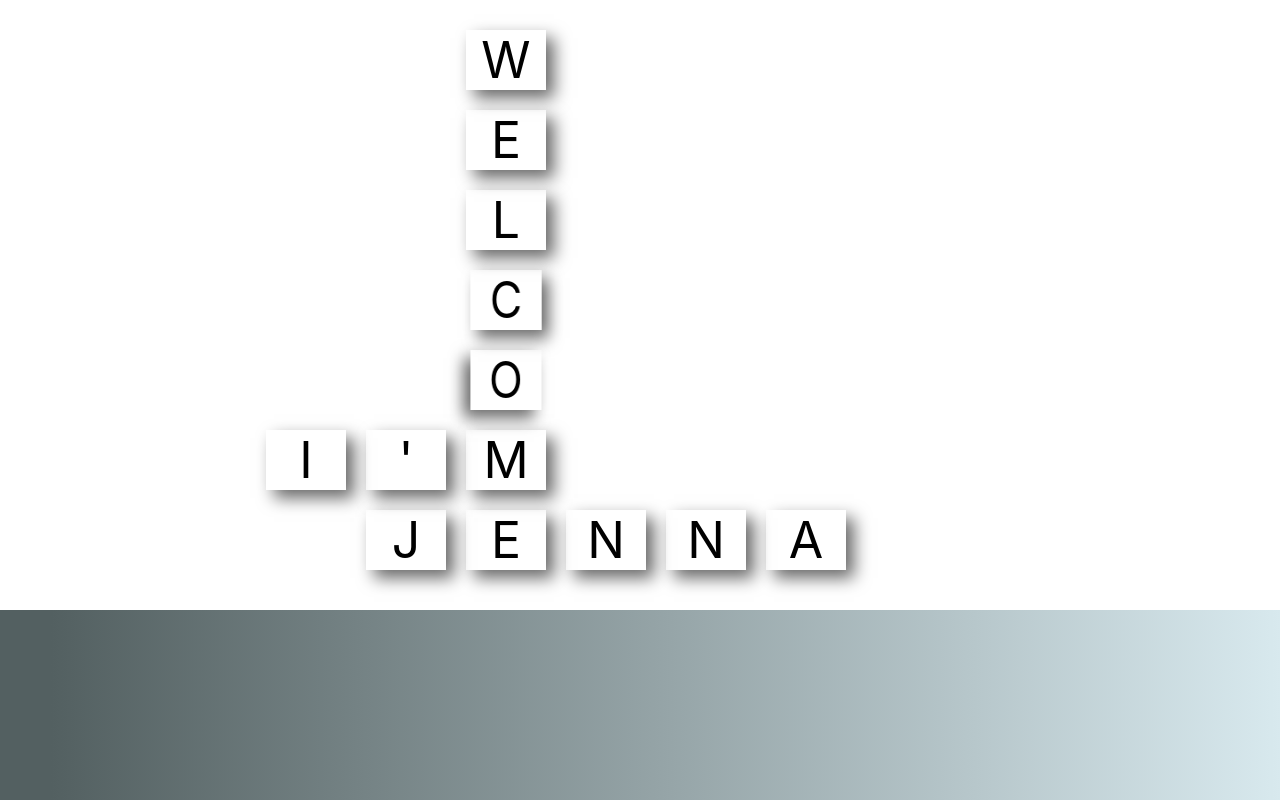
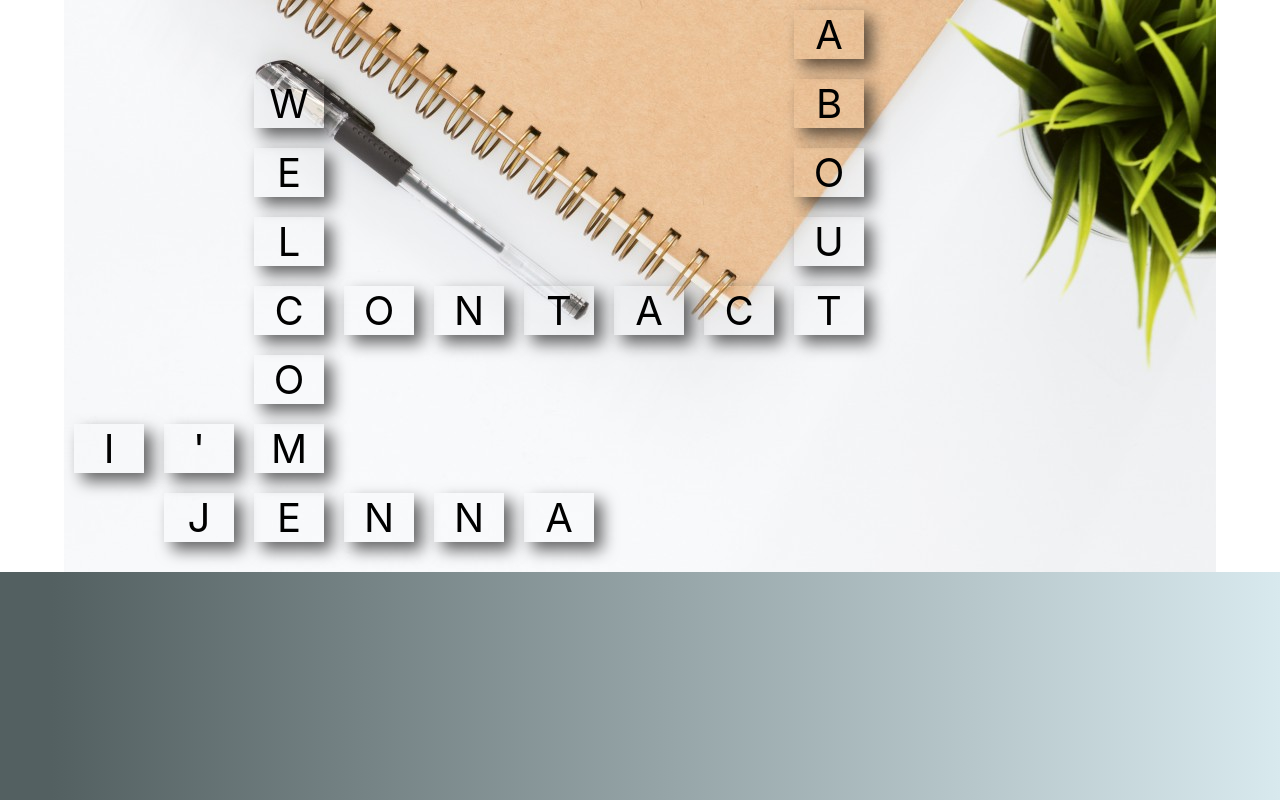
Before and after one commit to jmw321/Portfolio, a React (Create React App) app: page / in a window 1280 px wide. Shown: the top 800 px of the page. Built offline with nearby package versions, Linux system fonts and the light colour scheme.

Commit message:
added background image, updated css

```diff
--- a/src/App.css
+++ b/src/App.css
@@ -1,35 +1,46 @@
-
+.App {
+  width: 100%;
+  margin: auto;
+}
 .introduction {
-  font-size: 50px;
+  font-size: 40px;
   text-align: left;
-  padding-left: 20%;
-  height: 100%;
+  height: 70%;
   min-height: 550px;
-  margin-top: 20px;
-  margin-bottom: 30px;
+  background-color: #f2f5f6;
+  margin: auto;
+  background-image: url("./notebook.jpg");
+  width: 90%;
 }
 
-.letterContainerOne {
-  display: flex;
+.lettersContainer {
+  display: inline-flex;
   flex-direction: column;
   flex-wrap: wrap;
-  padding-left: 200px;
+  max-width: 980px;
+  height: 80%;
 }
 
-.letterContainerTwo, .letterContainerThree {
-  display: flex;
+.lettersContainer_inner {
+  display: inline-flex;
   flex-direction: row;
-  flex-wrap: wrap;
 }
 
-.letterContainerThree {
-  padding-left: 100px;
+.lettersContainer_innersmall {
+  display: none;
 }
+
+.letters-empty {
+  box-shadow: none;
+  margin: 10px;
+  width: 70px;
+}
+
 
 .letters {
   box-shadow: .5rem .5rem 1rem rgba(0, 0, 0, 0.6);
   margin: 10px;
-  width: 80px;
+  width: 70px;
   text-align: center;
   animation-name: flip;
   animation-duration: 3s;
@@ -39,29 +50,6 @@
 }
 
 
-
-#E {
-  animation-delay: 1s;
-}
-
-#L{
-  animation-delay: 2s;
-}
-
-#C {
-  animation-delay: 3s;
-}
-
-#O {
-  animation-delay: 4s;
-}
-
-#I, #M {
-  animation-delay: 5s;
-}
-
-
-
 .sectionTwo {
   display: flex;
   align-content: center;
@@ -69,6 +57,7 @@
   background: rgb(83,96,97);
   background: linear-gradient(90deg, rgba(83,96,97,1) 4%, rgba(216,233,238,1) 100%);
   color: white;
+  margin: auto;
 }
 
 .aboutMe {
@@ -99,7 +88,7 @@
 
 .portfolio {
   height: 100vh;
-
+   margin: auto;
 }
 
 .portfolio_header {
@@ -140,34 +129,23 @@
 
 
 
-@media (max-width: 767px) {
+@media (max-width: 850px) {
+
+
 
 .introduction {
   font-size: 30px;
   padding: 0;
   margin: auto;
-  width: 80%;
+  width: 90%;
 }
 
 .sectionTwo {
   height: 100vh;
 }
 
-.letters {
+.letters, .letters-empty {
   max-width: 40px;
-}
-
-.letterContainerOne {
-  padding-left: 140px;
-}
-
-.letterContainerTwo {
-  padding-left: 20px;
-}
-
-.letterContainerThree {
-  flex-wrap: nowrap;
-  padding-left: 85px;
 }
 
 .portfolio_header, .aboutMe_header {
@@ -179,13 +157,34 @@
   margin: auto;
 }
 
+.lettersContainer_innersmall {
+  display: none;
+}
+
 }
 
 
-@media (max-width: 450px) {
+@media (max-width: 700px) {
+
 
 .introduction {
   width: 100%;
 }
 
+.lettersContainer {
+  bottom: 10%;
+  height: 50%;
+  position: absolute;
 }
+
+.lettersContainer_inner {
+  display: none;
+}
+
+.lettersContainer_innersmall {
+  display: flex;
+  flex-direction: row;
+  flex-wrap: wrap;
+}
+
+}
--- a/src/App.js
+++ b/src/App.js
@@ -10,11 +10,24 @@ var projects = [
   {id: 5, name: "Memory Game"}
 ];
 
-var lettersLineOne = ["W", "E", "L", "C", "O"];
+var letters = [
+  {id: 0, letter: [" ", " ", " ", " ", " ", " ", " ", " ", "A"]},
+  {id: 1, letter: [" ", " ", "W", " ", " ", " ", " ", " ", "B"]},
+  {id: 2, letter: [" ", " ", "E", " ", " ", " ", " ", " ", "O"]},
+  {id: 3, letter: [" ", " ", "L", " ", " ", " ", " ", " ", "U"]},
+  {id: 4, letter: [" ", " ", "C", "O", "N", "T", "A", "C", "T"]},
+  {id: 5, letter: [" ", " ", "O", " ", " ", " ", " "]},
+  {id: 6, letter: ["I", "'", "M", " ", " ", " ", " "]},
+  {id: 7, letter: [" ", "J", "E", "N", "N", "A", " "]},
+  {id: 8, letter: [" ", " ", " ", " ", " ", " ", " "]}
+];
 
-var lettersLineTwo = ["I", "'", "M"];
 
-var lettersLineThree = ["J", "E", "N", "N", "A"];
+var lettersHalf = [
+  {id:0, letter:["H","E","L","L","O"]},
+  {id:1, letter:["I","'","M"]},
+  {id:2, letter:["J","E","N","N","A"]}
+]
 
 class App extends Component {
   render() {
@@ -22,22 +35,104 @@ class App extends Component {
       <div className="App">
         <header />
         <div className="introduction">
-          <div className="letterContainerOne">
-            {lettersLineOne.map(item => (
-              <div className="letters" id= {item} > {item} </div>
+          <div className="lettersContainer">
+            <div className="lettersContainer_inner">
+              {letters[0].letter.map(item =>
+                item !== " " ?
+                <div className="letters"> {item} </div>:
+                <div className="letters-empty"> {item} </div>
+              )}
+            </div>
+            <div className="lettersContainer_inner">
+              {" "}
+              {letters[1].letter.map(item =>
+                item !== " " ?
+                <div className="letters"> {item} </div>:
+                <div className="letters-empty"> {item} </div>
+              )}
+            </div>
+            <div className="lettersContainer_inner">
+              {" "}
+              {letters[2].letter.map(item => (
+                item !== " " ?
+                <div className="letters"> {item} </div>:
+                <div className="letters-empty"> {item} </div>
+              ))}
+            </div>
+            <div className="lettersContainer_inner">
+              {" "}
+              {letters[3].letter.map(item => (
+                item !== " " ?
+                <div className="letters"> {item} </div>:
+                <div className="letters-empty"> {item} </div>
+              ))}
+            </div>
+            <div className="lettersContainer_inner">
+              {" "}
+              {letters[4].letter.map(item => (
+                item !== " " ?
+                <div className="letters"> {item} </div>:
+                <div className="letters-empty"> {item} </div>
+              ))}
+            </div>
+            <div className="lettersContainer_inner">
+              {" "}
+              {letters[5].letter.map(item => (
+                item !== " " ?
+                <div className="letters"> {item} </div>:
+                <div className="letters-empty"> {item} </div>
+              ))}
+            </div>
+            <div className="lettersContainer_inner">
+              {" "}
+              {letters[6].letter.map(item => (
+                item !== " " ?
+                <div className="letters"> {item} </div>:
+                <div className="letters-empty"> {item} </div>
+              ))}
+            </div>
+            <div className="lettersContainer_inner">
+              {" "}
+              {letters[7].letter.map(item => (
+                item !== " " ?
+                <div className="letters"> {item} </div>:
+                <div className="letters-empty"> {item} </div>
+              ))}
+            </div>
+            <div className="lettersContainer_inner">
+              {" "}
+              {letters[8].letter.map(item => (
+                item !== " " ?
+                <div className="letters"> {item} </div>:
+                <div className="letters-empty"> {item} </div>
+              ))}
+            </div>
+
+            <div className="lettersContainer_innersmall">
+             {lettersHalf[0].letter.map(item => (
+              item !== " " ?
+              <div className="letters"> {item} </div>:
+              <div className="letters-empty"> {item} </div>
             ))}
+            </div>
+            <div className="lettersContainer_innersmall">
+             {lettersHalf[1].letter.map(item => (
+              item !== " " ?
+              <div className="letters"> {item} </div>:
+              <div className="letters-empty"> {item} </div>
+            ))}
+            </div>
+            <div className="lettersContainer_innersmall">
+             {lettersHalf[2].letter.map(item => (
+              item !== " " ?
+              <div className="letters"> {item} </div>:
+              <div className="letters-empty"> {item} </div>
+            ))}
+            </div>
+
+
+
           </div>
-          <div className="letterContainerTwo">
-            {lettersLineTwo.map(item => (
-              <div className="letters" id= {item}> {item} </div>
-            ))}
-          </div>
-          <div className="letterContainerThree">
-            {lettersLineThree.map(item => (
-              <div className="letters" id= {item}> {item} </div>
-            ))}
-          </div>
-          <div id="one" /> <div id="two" /> <div id="three" />
         </div>
         <div className="sectionTwo">
           <div className="aboutMe">
```
Also changed, not shown: src/notebook.jpg (added).
